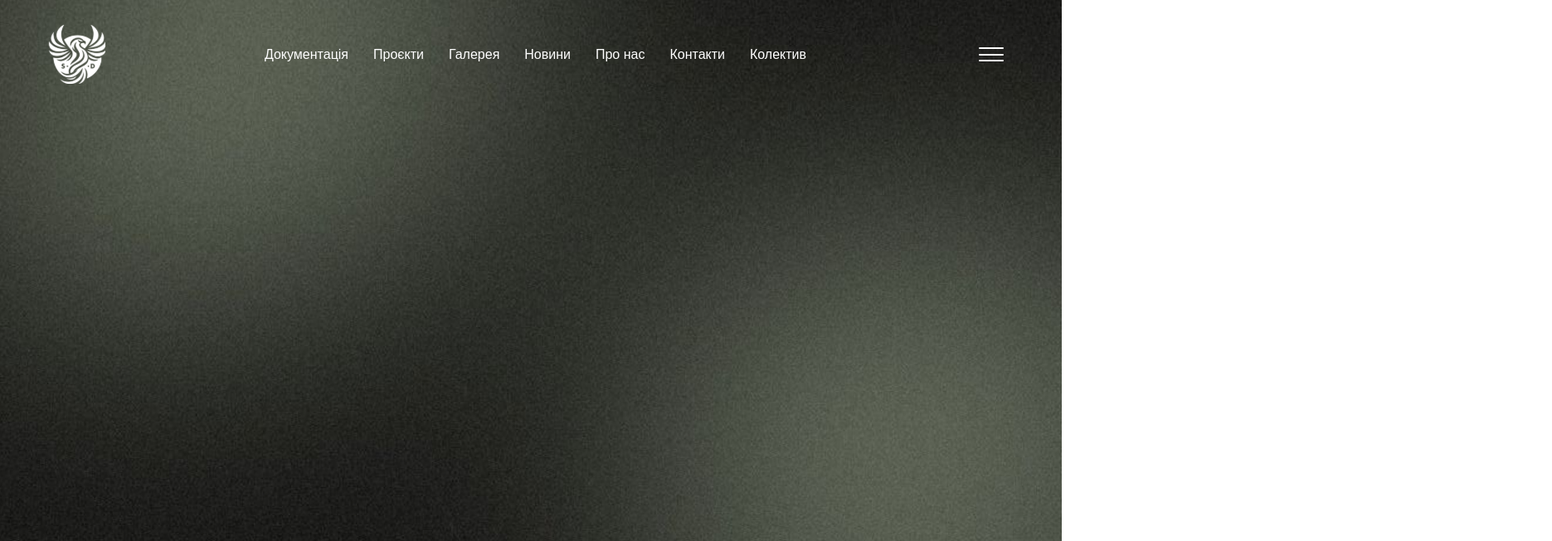
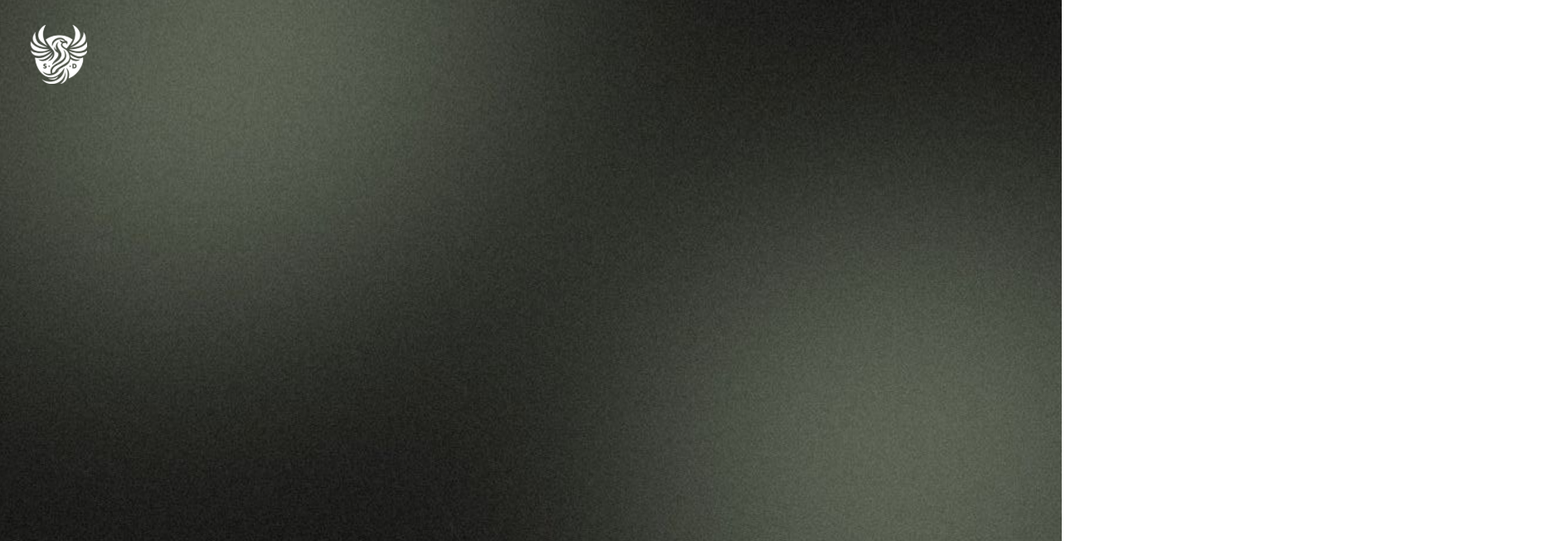
Before and after one commit to DUIKTSSD/ssd, an Angular app: page /about in a window 1280 px wide. Shown: the top 652 px of the page at 83% size, 1871 px wide, since content can reach past the window. Built offline with nearby package versions, Linux system fonts and the light colour scheme; a web font is replaced by a local one.

Commit message:
Made mixin for font-size

```diff
--- a/src/app/Modules/navbar-module/navbar-module.component.html
+++ b/src/app/Modules/navbar-module/navbar-module.component.html
@@ -11,5 +11,5 @@
       <li><a href="">Колектив</a></li>
     </ul>
   </nav>
-  <app-hamburger-menu/>
+  <app-hamburger-menu class="navbar__burger"/>
 </div>
--- a/src/app/Modules/navbar-module/navbar-module.component.scss
+++ b/src/app/Modules/navbar-module/navbar-module.component.scss
@@ -1,4 +1,6 @@
 @use "../../../styles/_variables/colors";
+@use "../../../styles/_variables/sizes";
+@use "../../../styles/mixins/layout_mixin";
 @import "../../../styles/_variables/tags";
 @import "../../../styles/modules/container.module";
 
@@ -11,9 +13,20 @@
   align-items: center;
   margin: 0 auto;
   &__items {
-    display: flex;
-    justify-content: center;
-    align-items: center;
-    gap: 30px;
+    @include layout_mixin.responsive_desktop() {
+      display: flex;
+      justify-content: center;
+      align-items: center;
+      gap: 30px;
+    }
+    @include layout_mixin.responsive_mobile(sizes.$screen_size-lg) {
+      visibility: hidden;
+      position: absolute;
+    }
+  }
+  &__burger {
+    @include layout_mixin.responsive_desktop(){
+      display: none;
+    }
   }
 }
--- a/src/styles/mixins/container_mixin.scss
+++ b/src/styles/mixins/container_mixin.scss
@@ -1,22 +1,19 @@
 @use '../_variables/sizes';
 
-@mixin container($max-width: (sizes.$screen_size-lg - 60px), $padding-x: 1rem) {
+@mixin container($max-width: (sizes.$screen_size-lg + 640px), $padding-x: 1rem) {
   max-width: $max-width;
   margin: 0 auto;
   padding: 0 $padding-x;
 
   @media (min-width: sizes.$screen_size-xs) and (max-width: sizes.$screen_size-xs + 60px) {
-    max-width: (sizes.$screen_size-xs - 15px);
     padding: 0 0.25rem;
   }
 
-  @media (min-width: sizes.$screen_size-xs + 60px) and (max-width: sizes.$screen_size-sm - 1px) {
-    max-width: (sizes.$screen_size-xs - 30px);
+  @media (min-width: sizes.$screen_size-xs + 61px) and (max-width: sizes.$screen_size-sm - 1px) {
     padding: 0 0.75rem;
   }
 
   @media (min-width: sizes.$screen_size-sm) and (max-width: sizes.$screen_size-md - 1px) {
-    max-width: (sizes.$screen_size-sm - 45px);
     padding: 0 1rem;
   }
 
@@ -25,8 +22,7 @@
     padding: 0 1.25rem;
   }
 
-  @media (min-width: sizes.$screen_size-lg) {
-    max-width: $max-width;
-    padding: 0 1.5rem;
+  @media (min-width: sizes.$screen_size-lg) and (max-width: 2560px) {
+    padding: 0 2rem;
   }
 }
--- /dev/null
+++ b/src/styles/mixins/fontSize_mixin.scss
@@ -0,0 +1,13 @@
+@use '../_variables/sizes';
+
+@mixin responsive-font($min-font-size, $max-font-size, $min-screen-size: sizes.$screen_size-xs, $max-screen-size: sizes.$screen_size-lg + 640px) {
+  font-size: $min-font-size;
+
+  @media screen and (min-width: $min-screen-size) and (max-width: $max-screen-size) {
+    font-size: calc(#{$min-font-size} + (#{$max-font-size} - #{$min-font-size}) * ((100vw - #{$min-screen-size}) / (#{$max-screen-size} - #{$min-screen-size})));
+  }
+
+  @media screen and (min-width: $max-screen-size) {
+    font-size: $max-font-size;
+  }
+}
--- a/src/styles/mixins/layout_mixin.scss
+++ b/src/styles/mixins/layout_mixin.scss
@@ -12,7 +12,7 @@
   }
 }
 
-@mixin responsive_mobile ($breakpoint) {
+@mixin responsive_mobile ($breakpoint:null) {
   @if $breakpoint == null {
     @media screen and (min-width: sizes.$screen_size-xs) and (max-width: sizes.$screen_size-sm - 1px) {
       @content;
@@ -24,7 +24,7 @@
   }
 }
 
-@mixin responsive_tablet ($breakpoint) {
+@mixin responsive_tablet ($breakpoint: null) {
   @if $breakpoint == null {
     @media screen and (min-width: sizes.$screen_size-sm) and (max-width: sizes.$screen_size-md - 1px) {
       @content;
@@ -36,7 +36,7 @@
   }
 }
 
-@mixin responsive_laptop ($breakpoint) {
+@mixin responsive_laptop ($breakpoint: null) {
   @if $breakpoint == null {
     @media screen and (min-width: sizes.$screen_size-md) and (max-width: sizes.$screen_size-lg - 1px) {
       @content;
@@ -48,7 +48,7 @@
   }
 }
 
-@mixin responsive_desktop ($breakpoint) {
+@mixin responsive_desktop ($breakpoint: null) {
   @if $breakpoint == null {
     @media screen and (min-width: sizes.$screen_size-lg) {
       @content;
```
